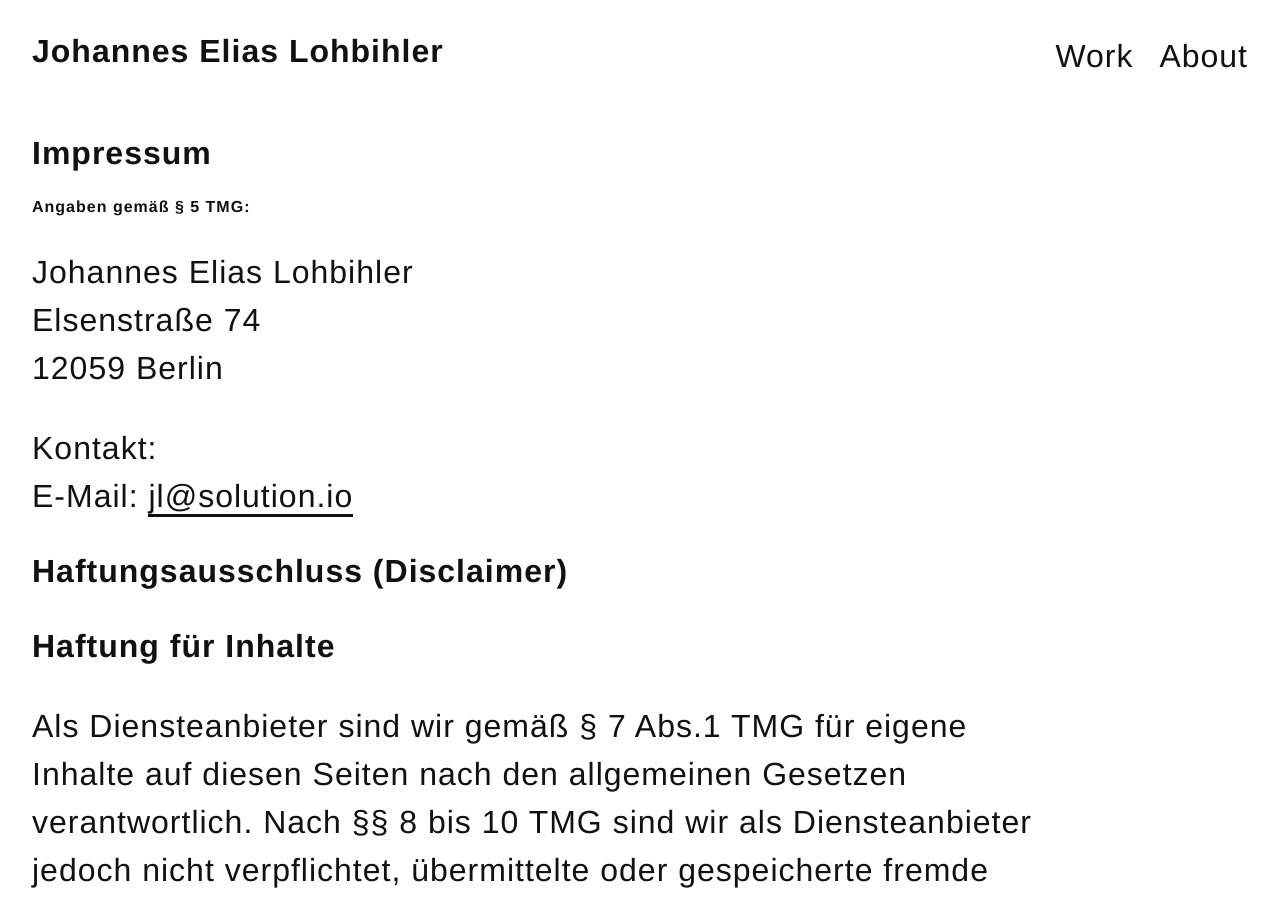
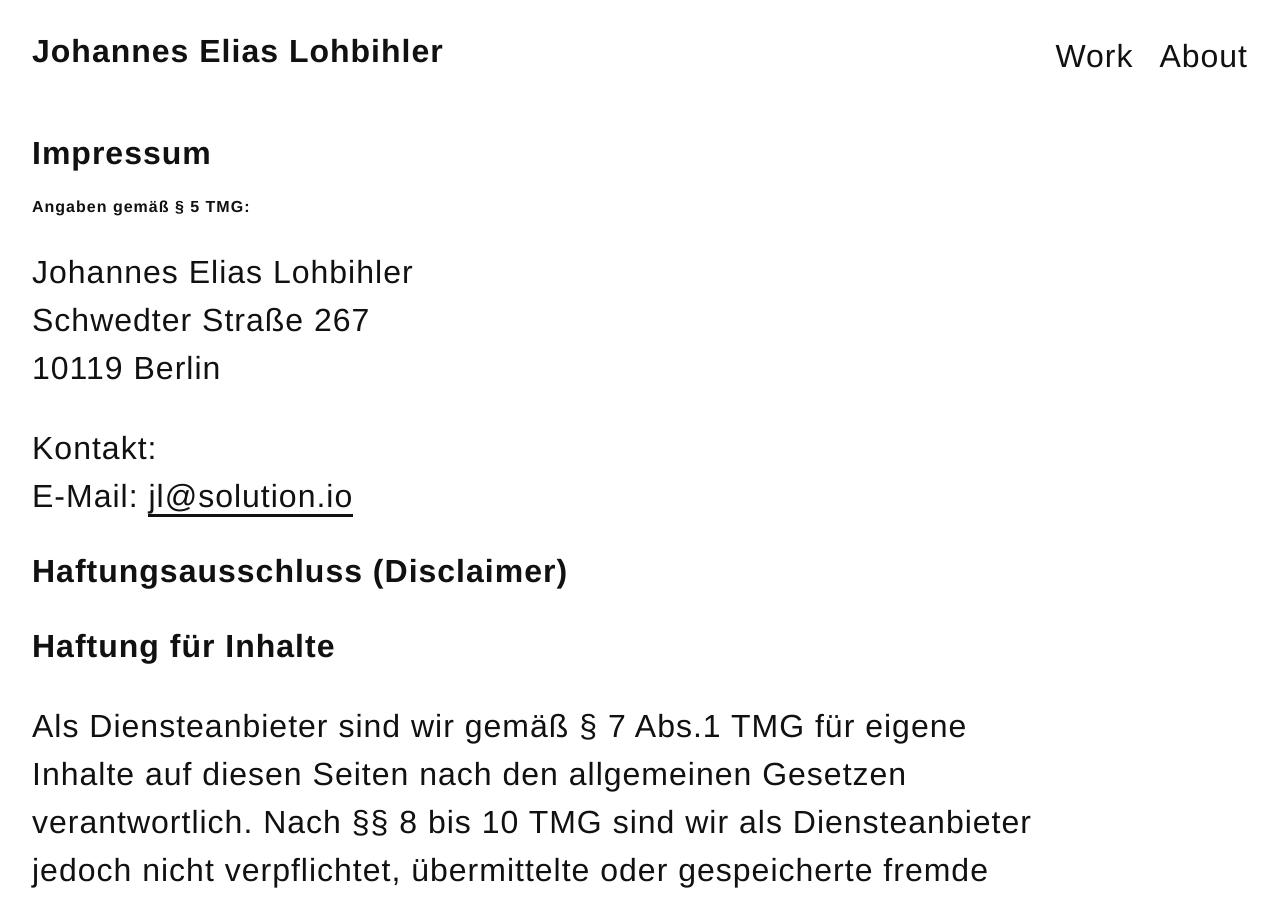
Before and after one commit to nevvkid/lohbihler.com, a Jekyll site: the page built from imprint.html, in a window 1280 px wide and 900 px high. Built offline with Jekyll 4.4.1, drawn with Linux system fonts in a browser that asks for light colours; nearby versions of some CDN libraries; some web fonts are replaced.

Commit message:
address changed

```diff
--- a/imprint.html
+++ b/imprint.html
@@ -8,8 +8,8 @@ permalink: /imprint/
 <h2>Angaben gemäß § 5 TMG:</h2>
 
 <p>Johannes Elias Lohbihler<br>
-Elsenstraße 74<br>
-12059 Berlin</p>
+Schwedter Straße 267<br>
+10119 Berlin</p>
 
 <p>Kontakt:<br>
 E-Mail: <a href="mailto:&#106;&#108;&#064;&#115;&#111;&#108;&#117;&#116;&#105;&#111;&#110;&#046;&#105;&#111;">&#106;&#108;&#064;&#115;&#111;&#108;&#117;&#116;&#105;&#111;&#110;&#046;&#105;&#111;</a></p>
```
Also changed, not shown: _projects/luxoworks-platform.md (+0 -2 lines), .forestry/settings.yml (deleted).
